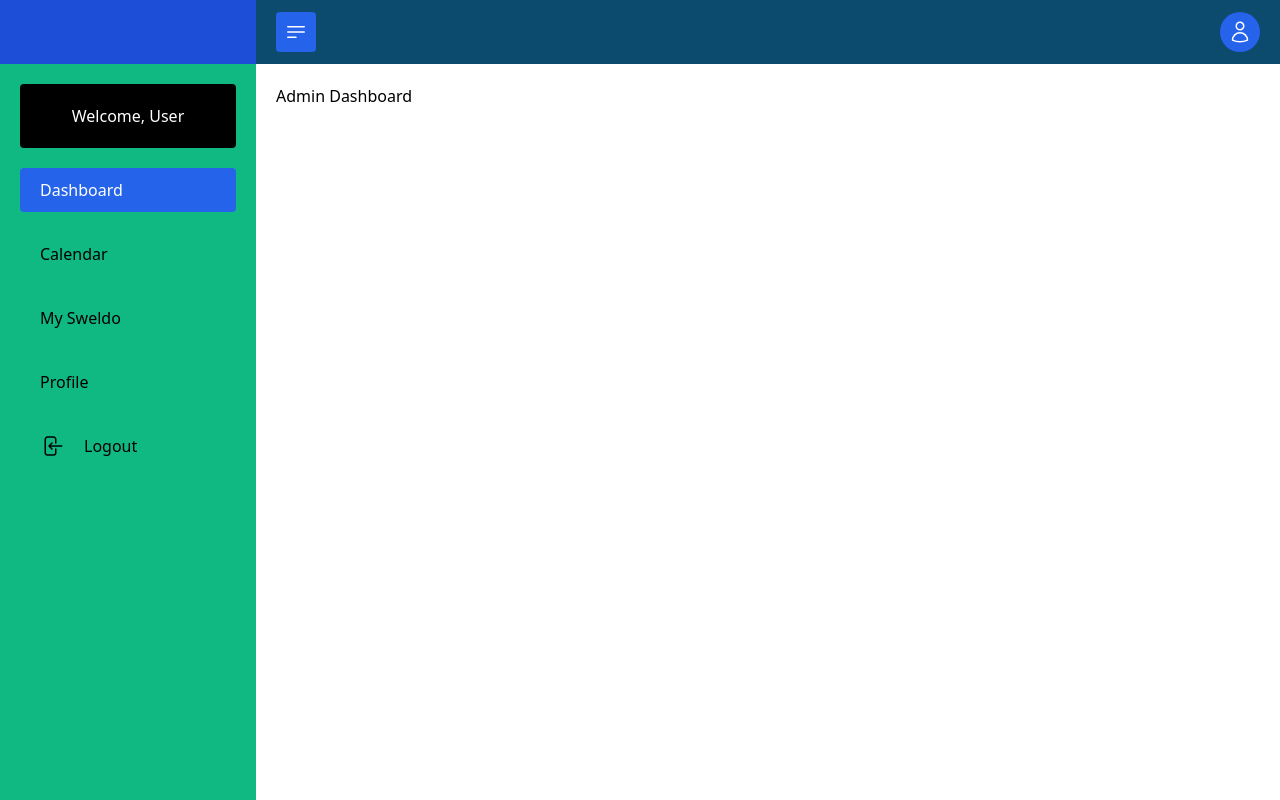
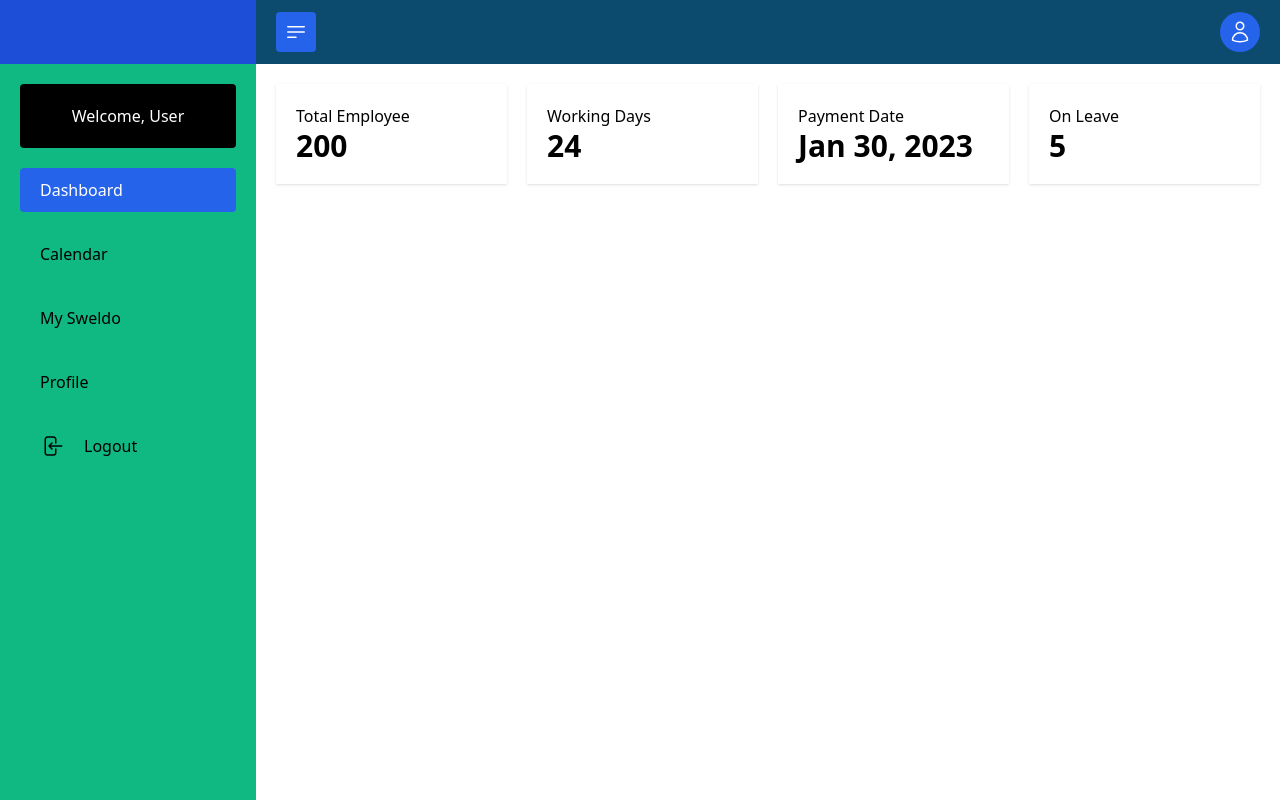
Before and after one commit to PrgDominique/Sweldo-App-Frontend, a React (Create React App) app: page /admin/dashboard in a window 1280 px wide. Built offline with nearby package versions, Linux system fonts and the light colour scheme; no server answers; sample sign-in values are in the browser's storage.

Commit message:
added statistics

```diff
--- /dev/null
+++ b/src/components/portal/admin/dashboard/StatisticCard.jsx
@@ -0,0 +1,10 @@
+const StatisticCard = ({ name, value }) => {
+  return (
+    <div className='bg-white shadow p-5'>
+      <div>{name}</div>
+      <h2 className='text-3xl font-bold'>{value}</h2>
+    </div>
+  )
+}
+
+export default StatisticCard
--- a/src/pages/portal/admin/admin_dashboard.jsx
+++ b/src/pages/portal/admin/admin_dashboard.jsx
@@ -1,5 +1,6 @@
 import { useEffect } from 'react'
 import { useNavigate } from 'react-router-dom'
+import StatisticCard from '../../../components/portal/admin/dashboard/StatisticCard'
 import * as RestApi from '../../../utils/rest_api_util'
 
 const AdminDashboardPage = () => {
@@ -24,7 +25,14 @@ const AdminDashboardPage = () => {
     } catch (error) {}
   }
 
-  return <div>Admin Dashboard</div>
+  return <div>
+    <div className="grid grid-cols-1 md:grid-cols-2 lg:grid-cols-4 gap-5">
+      <StatisticCard name='Total Employee' value='200' />
+      <StatisticCard name='Working Days' value='24' />
+      <StatisticCard name='Payment Date' value='Jan 30, 2023' />
+      <StatisticCard name='On Leave' value='5' />
+    </div>
+  </div>
 }
 
 export default AdminDashboardPage
```
